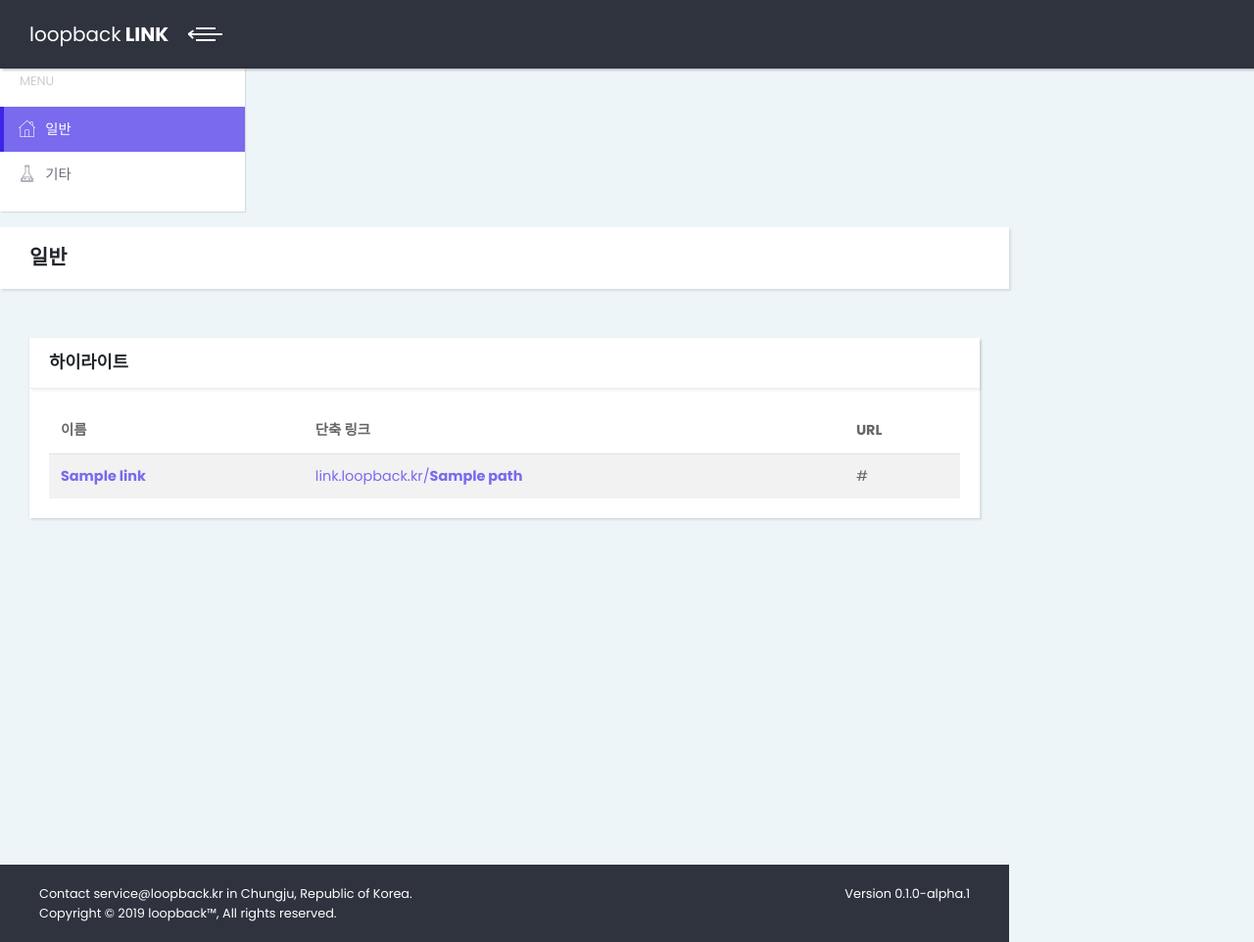
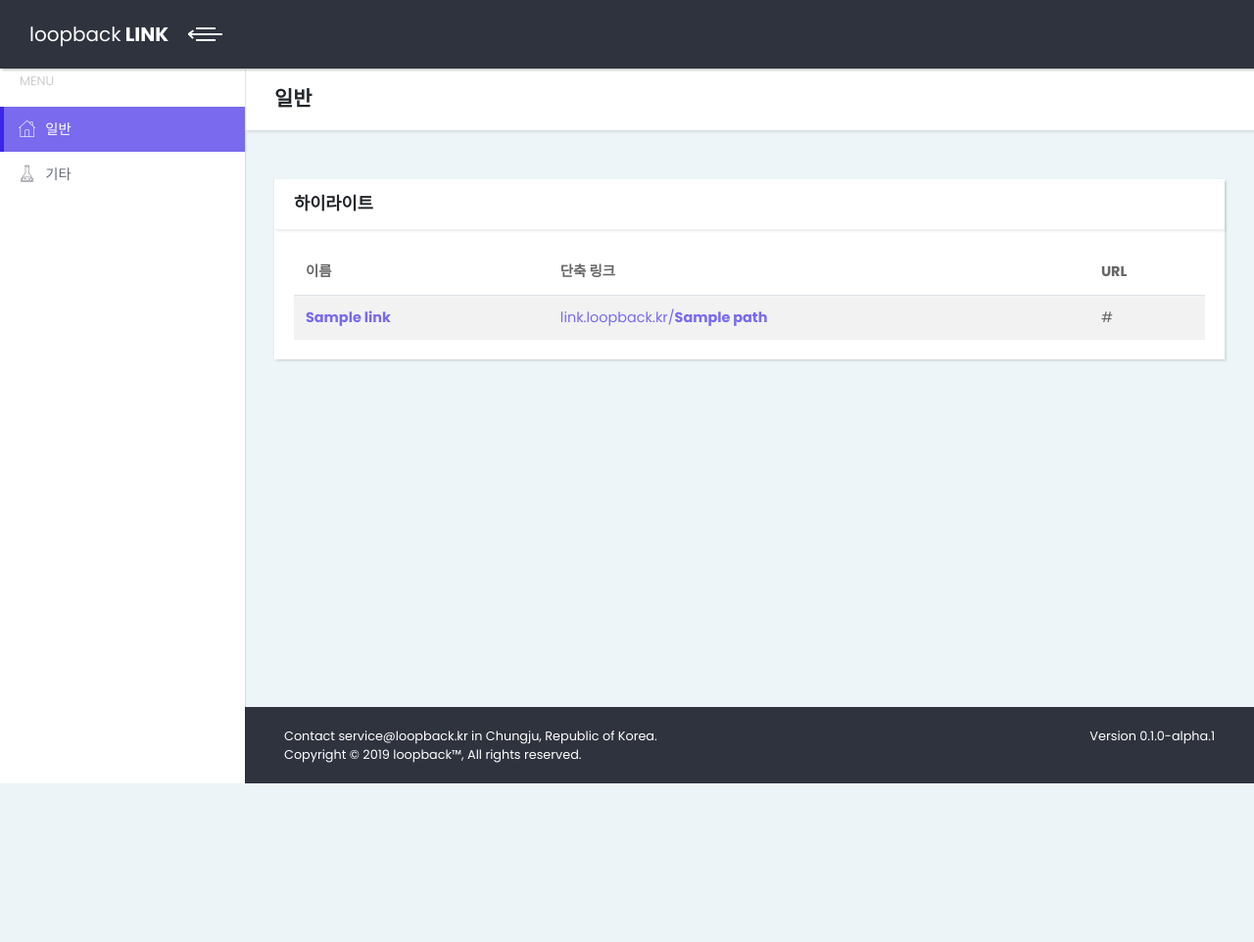
Before and after one commit to cr3ux53c/link, a Django app: template www/templates/www/index.html in a window 1280 px wide. Shown: the whole page at 98% size. After the commit the page ends 800 px from the top, so only its background shows below. Run offline with Django 3.2, Linux system fonts and the light colour scheme; the template is opened without the code that fills it: most values are stand-ins (such as "Sample title", 1, 10 or a date in 2020); some libraries are stand-ins or nearby versions.

Commit message:
리펙토링

```diff
--- a/www/templates/www/base.html
+++ b/www/templates/www/base.html
@@ -25,8 +25,6 @@
         <link rel="stylesheet" href="{% static 'css/style.default.premium.css' %}" id="theme-stylesheet">
         <!-- Custom stylesheet - for your changes-->
         <link rel="stylesheet" href="{% static 'css/custom.css' %}">
-        <!-- Favicon-->
-        <link rel="shortcut icon" href="{% static 'img/favicon.ico' %}">
     {% endblock css %}
 </head>
 <body>
@@ -34,6 +32,7 @@
 
 {% endblock header %}
 {% block aside %}
+<div class="page-content d-flex align-items-stretch">
 
     <!-- Side Navbar -->
     <nav class="side-navbar">
--- a/www/templates/www/index.html
+++ b/www/templates/www/index.html
@@ -21,7 +21,7 @@
                     <div class="navbar-header">
                         <!-- Navbar Brand --><a href="/" class="navbar-brand d-none d-sm-inline-block">
                         <div class="brand-text d-none d-lg-inline-block"><span>loopback</span><strong> LINK</strong></div>
-                        <div class="brand-text d-none d-sm-inline-block d-lg-none"><strong>BD</strong></div>
+                        <div class="brand-text d-none d-sm-inline-block d-lg-none"><strong>LINK</strong></div>
                     </a>
                         <!-- Toggle Button--><a id="toggle-btn" href="#" class="menu-btn active"><span></span><span></span><span></span></a>
                     </div>
@@ -174,7 +174,6 @@
                         </div>
                     </div>
                     <!-- END TABLE -->
-
                 </div>
             </div>
         </section>
@@ -183,8 +182,7 @@
             <div class="container-fluid">
                 <div class="row">
                     <div class="col-sm-6">
-                        <p>Contact <a href="mailto:service@loopback.kr">service@loopback.kr</a> in Chungju, Republic of
-                            Korea.<br>Copyright &copy; 2019 loopback™, All rights reserved.</p>
+                        <p>Contact <a href="mailto:service@loopback.kr">service@loopback.kr</a> in Chungju, Republic of Korea.<br>Copyright &copy; 2019 loopback™, All rights reserved.</p>
                     </div>
                     <div class="col-sm-6 text-right">
                         <p>Version 0.1.0-alpha.1</p>
```
